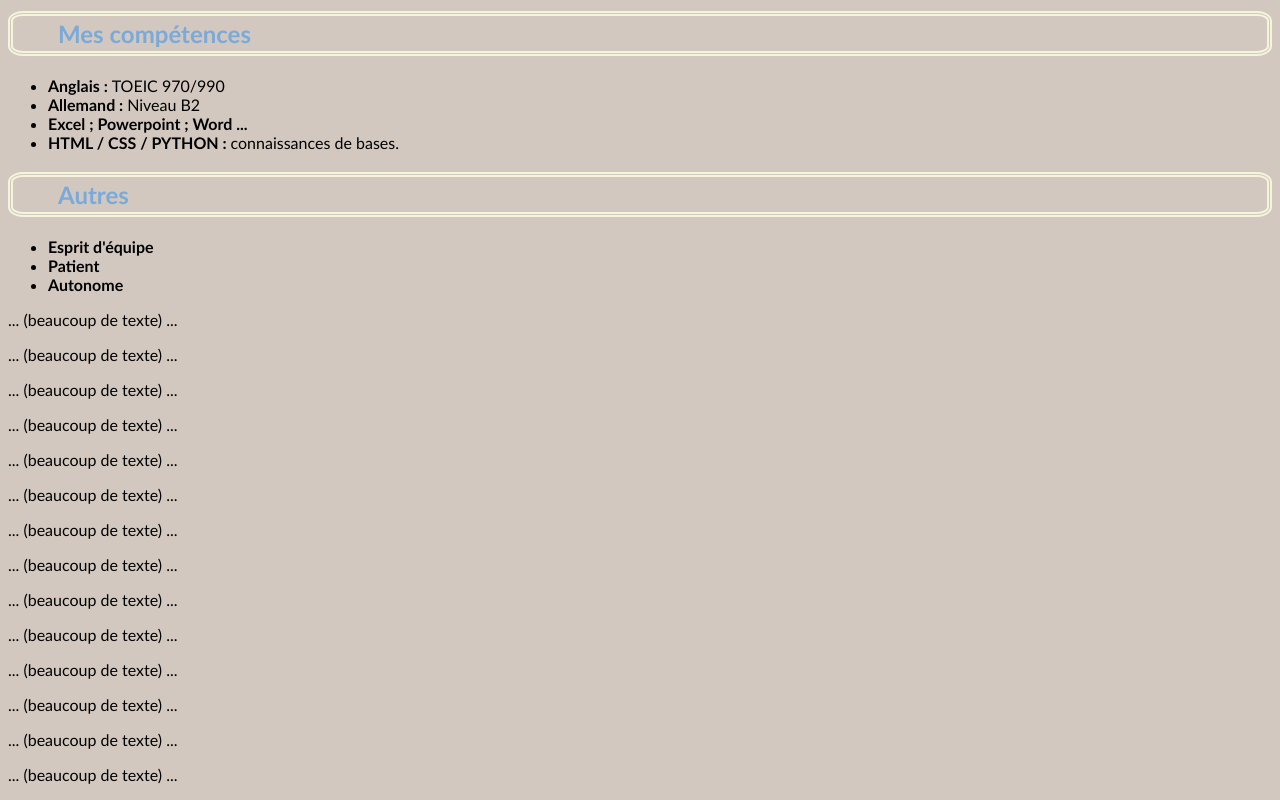
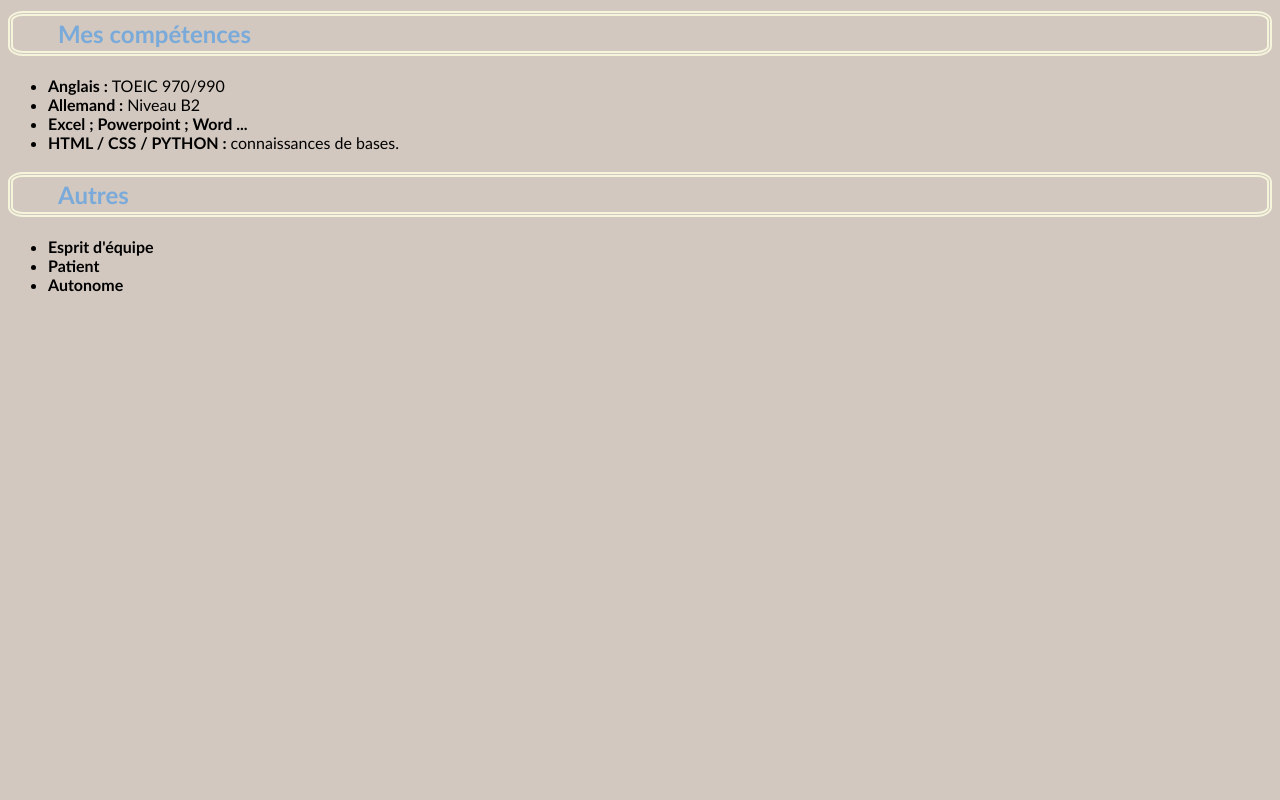
Before and after one commit to grunti/MyWebsite, a plain HTML site: page index.html in a window 1280 px wide. Shown: the part 929-1729 px from the top of the page. After the commit the page ends 1239 px from the top, so only its background shows below. Drawn offline with Linux system fonts and the light colour scheme.

Commit message:
Update index.html

```diff
--- a/index.html
+++ b/index.html
@@ -3,7 +3,7 @@
 
 	<head>
 		<meta charset="utf-8" />
-		<title>Louis Delahaye</title>
+		<title>Louis's Room</title>
 		<link rel="stylesheet" type="text/css" href="cv_style.css">
 		<!-- on peut aussi faire une balise style dans head ; ou même à l'intérieur d'une balise -->
 	</head>
@@ -71,20 +71,6 @@
 					<li><strong>Autonome</strong></li>
 				</ul>
 
-			<p>... (beaucoup de texte) ...</p>
-			<p>... (beaucoup de texte) ...</p>
-			<p>... (beaucoup de texte) ...</p>
-			<p>... (beaucoup de texte) ...</p>
-			<p>... (beaucoup de texte) ...</p>
-			<p>... (beaucoup de texte) ...</p>
-			<p>... (beaucoup de texte) ...</p>
-			<p>... (beaucoup de texte) ...</p>
-			<p>... (beaucoup de texte) ...</p>
-			<p>... (beaucoup de texte) ...</p>
-			<p>... (beaucoup de texte) ...</p>
-			<p>... (beaucoup de texte) ...</p>
-			<p>... (beaucoup de texte) ...</p>
-			<p>... (beaucoup de texte) ...</p>
 
 
 	</body>
```
